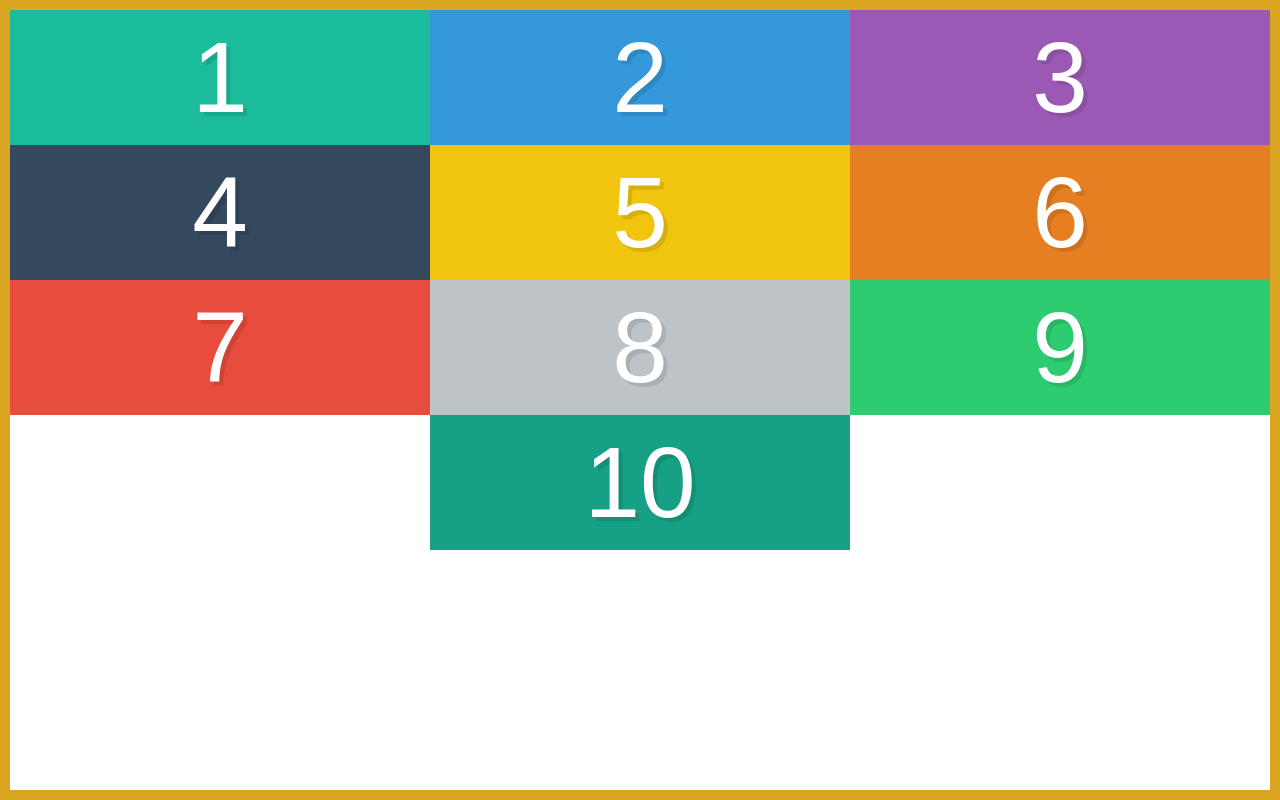
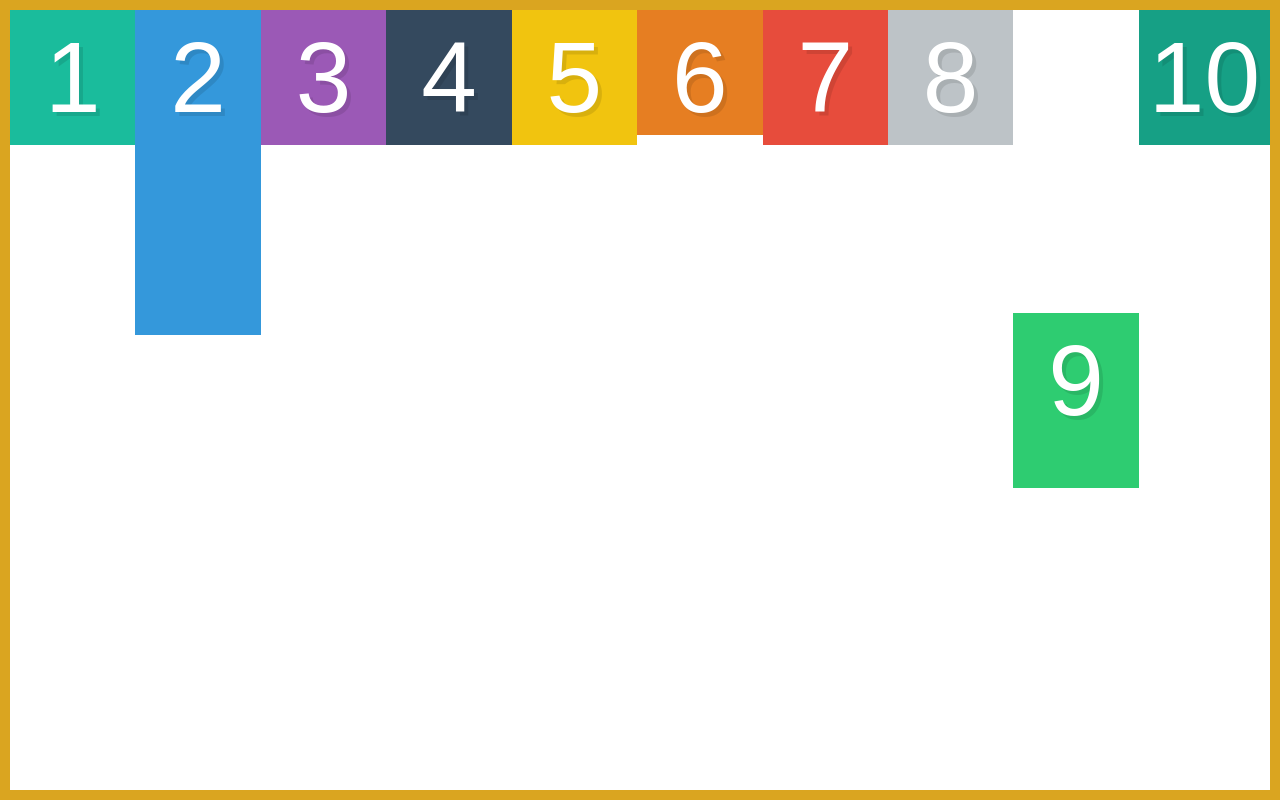
Before and after one commit to glitchedmob/wtf-tut, a plain HTML site: page Intro to flexbox/index.html in a window 1280 px wide. Drawn offline with Linux system fonts and the light colour scheme.

Commit message:
align-self

```diff
--- a/Intro to flexbox/style.css
+++ b/Intro to flexbox/style.css
@@ -28,12 +28,22 @@ input[type=reset],input[type=submit]{-webkit-appearance:button;cursor:pointer;}b
 	display: flex;
 	border: 10px solid goldenrod;
 	height: 100vh;
-	flex-wrap: wrap;
-	justify-content: center;
-
-	align-content: flex-start;
+	align-items: flex-start;
 }
 
 .box {
 	width: 33.33333%
 }
+
+.box2 {
+	padding-bottom: 200px;
+}
+
+.box6 {
+	padding-bottom: 0;
+}
+
+.box9 {
+	padding-bottom: 50px;
+	align-self: center;
+}
```
